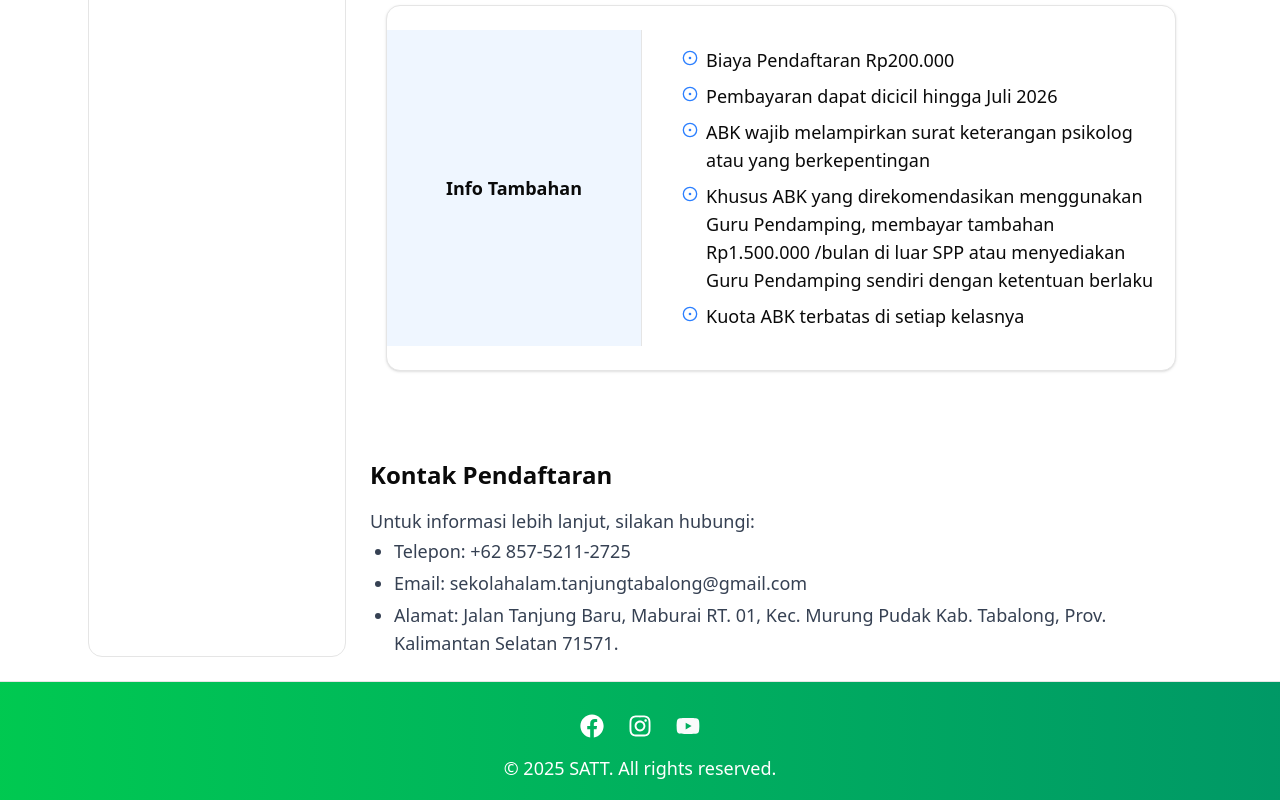
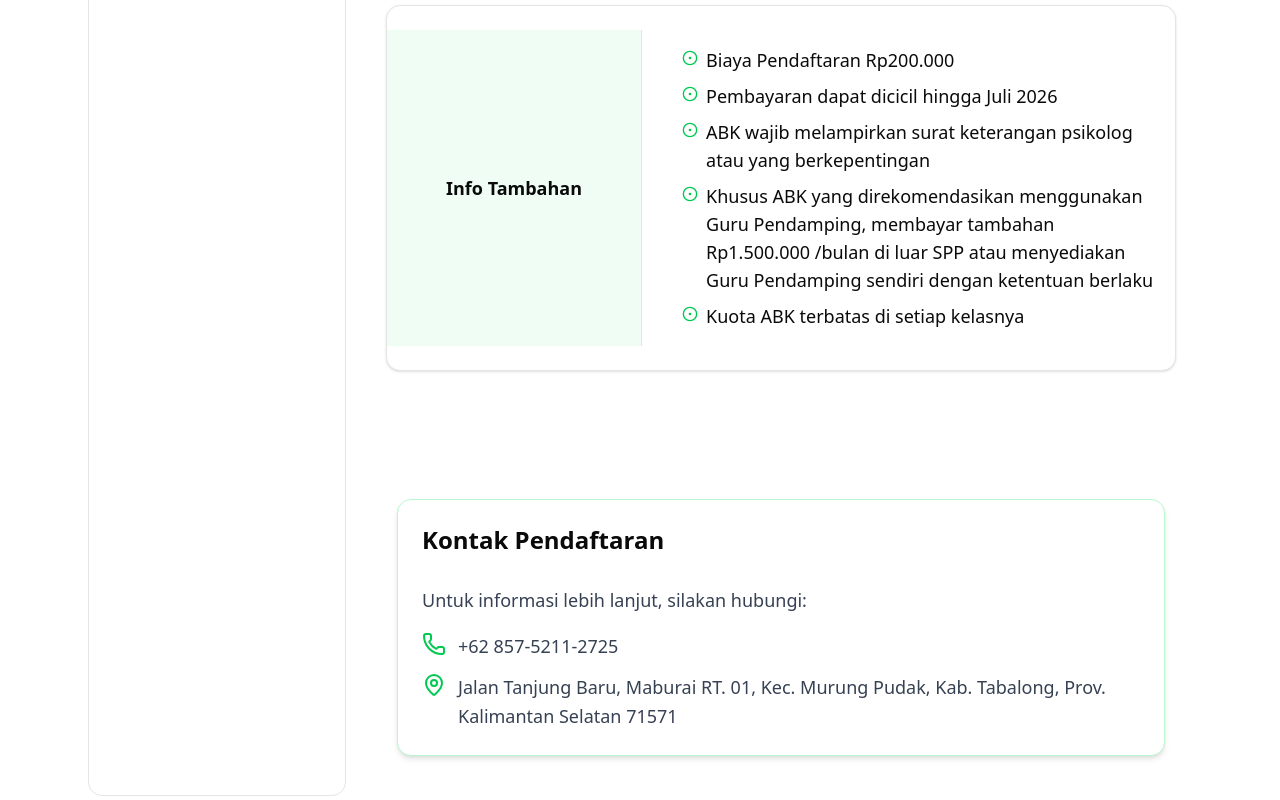
Before and after one commit to bimbelLB3R/sekolah-alam-tanjung-tabalong, a Next.js app: page /ppdb in a window 1280 px wide. Shown: the part 2660-3460 px from the top of the page. Built offline with nearby package versions, Linux system fonts and the light colour scheme; no server answers.

Commit message:
perbaiki tampilan

```diff
--- a/app/(public)/about/page.js
+++ b/app/(public)/about/page.js
@@ -64,7 +64,7 @@ export default function AboutPage() {
           </p>
 
           <h3 className="text-xl font-semibold mt-4">Misi Jenjang TK & KB</h3>
-          <h3 className="text-lg  mt-4">TK & KB SATT berkomitmen untuk bermitra dengan orang tua dalam mendidik anak menyongsong usia pre aqil baligh (usia 7 tahun) dengan cara :</h3>
+          <h3 className="text-lg  mt-4 text-gray-700">TK & KB SATT berkomitmen untuk bermitra dengan orang tua dalam mendidik anak menyongsong usia pre aqil baligh (usia 7 tahun) dengan cara :</h3>
           <ul className="list-disc ml-6 text-gray-700 space-y-2 text-lg">
               <li>Mengenalkan anak pada Allah SWT, Tuhan Pencipta Alam Semesta, lewat ciptaan-Nya dengan alat indera penglihatan, pendengaran, dan peraba.</li>
               <li>Menumbuhkan antusiasme anak dalam beribadah dan berdoa kepada Sang Pencipta.</li>
@@ -76,7 +76,7 @@ export default function AboutPage() {
           </ul>
 
           <h3 className="text-xl font-semibold mt-4">Misi Jenjang Sekolah Dasar</h3>
-          <h3 className="text-lg  mt-4">SATT berkomitmen untuk bermitra dengan orang tua dalam mendidik anak menyongsong aqil baligh dengan cara :</h3>
+          <h3 className="text-lg  mt-4 text-gray-700">SATT berkomitmen untuk bermitra dengan orang tua dalam mendidik anak menyongsong aqil baligh dengan cara :</h3>
           <ul className="list-disc ml-6 text-gray-700 space-y-2 text-lg">
               <li>Membangun pondasi iman yang kokoh anak</li>
               <li>Membangun adab dan akhlaq mulia anak</li>
--- a/app/(public)/components/herosection.js
+++ b/app/(public)/components/herosection.js
@@ -55,7 +55,7 @@ export default function HeroSection() {
             alt="Hero Background"
             fill
             className="object-cover"
-            priority
+             priority={current === 0} // hanya slide pertama yang priority
           />
           <div className="absolute inset-0 bg-black/50" />
         </motion.div>
--- a/app/(public)/components/navbar.js
+++ b/app/(public)/components/navbar.js
@@ -14,6 +14,7 @@ import {
 import { Menu } from "lucide-react";
 import { Dancing_Script } from "next/font/google";
 import Image from "next/image";
+import { useState } from "react";
 
 const dancing = Dancing_Script({
   subsets: ["latin"],
@@ -22,7 +23,8 @@ const dancing = Dancing_Script({
 
 export default function NavbarPublic({ user }) {
   const isLoggedIn = !!user;
-  const pathname = usePathname(); // ini untuk tahu halaman saat ini
+  const pathname = usePathname();
+  const [open, setOpen] = useState(false); // kontrol manual
 
   const navItems = [
     { label: "Home", href: "/" },
@@ -73,29 +75,32 @@ export default function NavbarPublic({ user }) {
         </div>
 
         {/* Mobile Menu */}
-        <Sheet>
+        <Sheet open={open} onOpenChange={setOpen}>
           <SheetTrigger asChild>
             <Button variant="ghost" size="icon" className="md:hidden">
               <Menu className="h-6 w-6" />
             </Button>
           </SheetTrigger>
-          <SheetContent side="right" className="p-6">
+          <SheetContent side="right" className="p-6 flex flex-col">
             <SheetHeader>
-              <SheetTitle>Menu</SheetTitle>
-              <SheetDescription>Selamat Datang di Sekolah Slam Tanjung Tabalong</SheetDescription>
+              <SheetTitle>WELCOME</SheetTitle>
+              <SheetDescription>
+                Selamat Datang di Sekolah Alam Tanjung Tabalong
+              </SheetDescription>
             </SheetHeader>
             <nav className="flex flex-col gap-4 p-4">
               {navItems.map((item) => (
                 <Link
                   key={item.href}
                   href={item.href}
+                  onClick={() => setOpen(false)} // sidebar otomatis nutup
                   className={`hover:text-green-600 transition-colors
                     ${pathname === item.href ? "font-semibold underline underline-offset-4" : ""}`}
                 >
                   {item.label}
                 </Link>
               ))}
-              <Button asChild>
+              <Button asChild onClick={() => setOpen(false)}>
                 <Link href={isLoggedIn ? "/dashboard" : "/login"}>
                   {isLoggedIn ? "Dashboard" : "Login"}
                 </Link>
--- a/app/(public)/components/ppdb/alur-daftar.js
+++ b/app/(public)/components/ppdb/alur-daftar.js
@@ -77,10 +77,11 @@ export default function AlurPendaftaran() {
 
                   {/* Card di kanan angka */}
                   <Card className="flex-1 shadow-md border-green-200">
-                    <CardHeader className="flex flex-row items-center gap-2">
-                      <Icon className="w-6 h-6 text-green-500" />
-                      <CardTitle className="text-lg">{step.title}</CardTitle>
-                    </CardHeader>
+                        <CardHeader className="flex flex-col sm:flex-row items-center gap-2">
+                        <Icon className="w-6 h-6 text-green-500" />
+                        <CardTitle className="text-lg">{step.title}</CardTitle>
+                        </CardHeader>
+
                     <CardContent>
                       <p className="text-sm text-muted-foreground">
                         {step.date}
--- a/app/(public)/components/ppdb/biaya-program.js
+++ b/app/(public)/components/ppdb/biaya-program.js
@@ -53,7 +53,7 @@ export default function BiayaProgram() {
               className="flex flex-col md:flex-row border shadow-sm"
             >
               {/* Kiri - Jenjang */}
-              <div className="md:w-1/3 w-full border-b md:border-b-0 md:border-r p-4 flex items-center justify-center bg-blue-50">
+              <div className="md:w-1/3 w-full border-b md:border-b-0 md:border-r p-4 flex items-center justify-center bg-green-50">
                 <h3 className="text-lg font-semibold text-center">
                   {biaya.jenjang}
                 </h3>
@@ -64,7 +64,7 @@ export default function BiayaProgram() {
                 <ul className="space-y-2">
                   {biaya.items.map((item, i) => (
                     <li key={i} className="flex items-start gap-2">
-                      <CircleDot className="w-4 h-4 text-blue-500 mt-1 flex-shrink-0" />
+                      <CircleDot className="w-4 h-4 text-green-500 mt-1 flex-shrink-0" />
                       <span className="text-lg">{item}</span>
                     </li>
                   ))}
--- /dev/null
+++ b/app/(public)/components/ppdb/kontak-daftar.js
@@ -0,0 +1,41 @@
+"use client"
+
+import { Card, CardHeader, CardTitle, CardContent } from "@/components/ui/card"
+import { Phone, Mail, MapPin } from "lucide-react"
+
+export default function KontakPendaftaran() {
+  return (
+    <section id="kontak" className="w-full py-10 px-4">
+      <div className="max-w-3xl mx-auto">
+        <Card className="shadow-md border border-green-200">
+          <CardHeader>
+            <CardTitle className="text-2xl font-bold">
+              Kontak Pendaftaran
+            </CardTitle>
+          </CardHeader>
+          <CardContent className="space-y-4 text-gray-700 text-lg leading-relaxed">
+            <p>
+              Untuk informasi lebih lanjut, silakan hubungi:
+            </p>
+            <ul className="space-y-3">
+              <li className="flex items-start gap-3">
+                <Phone className="w-6 h-6 text-green-500 shrink-0" />
+                <span className="break-words">
+                  +62 857-5211-2725
+                </span>
+              </li>
+
+              <li className="flex items-start gap-3">
+                <MapPin className="w-6 h-6 text-green-500 shrink-0" />
+                <span className="break-words">
+                  Jalan Tanjung Baru, Maburai RT. 01, Kec. Murung Pudak,
+                  Kab. Tabalong, Prov. Kalimantan Selatan 71571
+                </span>
+              </li>
+            </ul>
+          </CardContent>
+        </Card>
+      </div>
+    </section>
+  )
+}
--- a/app/(public)/contact/page.js
+++ b/app/(public)/contact/page.js
@@ -22,12 +22,12 @@ export default function ContactPage() {
               Kalimantan Selatan 71571
             </span>
           </div>
-          <div className="flex items-center gap-3">
+          {/* <div className="flex items-center gap-3">
             <Mail className="w-5 h-5 text-primary flex-shrink-0" />
             <span className="break-words">
               sekolahalam.tanjungtabalong@gmail.com
             </span>
-          </div>
+          </div> */}
           <div>
             <Link href="https://wa.me/6285752112725" className="flex items-center gap-3">
               <Phone className="w-5 h-5 text-primary flex-shrink-0" />
--- a/app/(public)/ppdb/page.js
+++ b/app/(public)/ppdb/page.js
@@ -6,6 +6,7 @@ import { Button } from "@/components/ui/button"
 import { ChevronRight } from "lucide-react"
 import AlurPendaftaran from "../components/ppdb/alur-daftar"
 import BiayaProgram from "../components/ppdb/biaya-program"
+import KontakPendaftaran from "../components/ppdb/kontak-daftar"
 
 export default function PpdbPage() {
   const sections = [
@@ -83,19 +84,7 @@ export default function PpdbPage() {
           <h2 className="text-2xl font-bold mb-4">Informasi Biaya</h2>
           <BiayaProgram/>
         </section>
-
-        <section id="kontak">
-          <h2 className="text-2xl font-bold mb-4">Kontak Pendaftaran</h2>
-          <p className="text-gray-700 leading-relaxed text-lg">
-            Untuk informasi lebih lanjut, silakan hubungi:
-          </p>
-          <ul className="list-disc ml-6 text-gray-700 space-y-1 text-lg">
-            <li>Telepon: +62 857-5211-2725</li>
-            <li>Email: sekolahalam.tanjungtabalong@gmail.com</li>
-            <li>Alamat: Jalan Tanjung Baru, Maburai RT. 01, Kec. Murung Pudak
-Kab. Tabalong, Prov. Kalimantan Selatan 71571.</li>
-          </ul>
-        </section>
+        <KontakPendaftaran/>
       </div>
     </div>
   )
```
Lines whose indentation alone changed are shown as unchanged.
